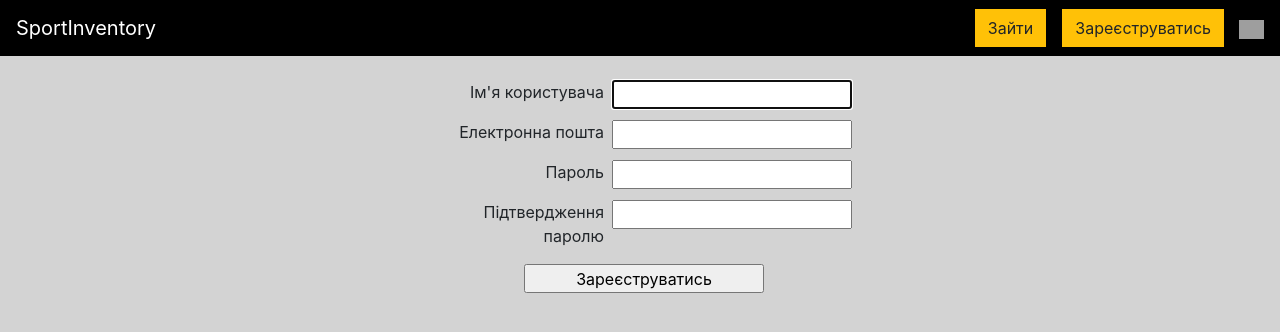
After one commit to l3va/sport-inventory, a Django app: page /register/ in a window 1280 px wide. The commit adds this page. Shown: the top 332 px of the page. Run offline with Django 3.2, Linux system fonts and the light colour scheme; some libraries are stand-ins or nearby versions; grey boxes are pictures that could not be loaded.

Commit message:
implement login and register functionality

```diff
--- a/static/css/main.css
+++ b/static/css/main.css
@@ -94,6 +94,29 @@ h1,h2,h3,h4,h5,h6{
 }
 
 
-.hidden{
-	display: none!important;
+.hidden {
+	display: none !important;
 }
+
+.register-form {
+	display: flex;
+	flex-flow: column;
+	justify-content: center;
+	align-items: center;
+}
+
+.register-form input{
+	width: 15rem;
+	height: 1.8rem;
+	margin-left: 0.5rem;
+}
+
+.register-form p{
+	width: 11rem;
+	text-align: right;
+}
+
+.register-form .register-row{
+	display: flex;
+	flex-flow: row;
+}
--- /dev/null
+++ b/store/forms.py
@@ -0,0 +1,10 @@
+from django.forms import ModelForm
+from django import forms
+from django.contrib.auth.forms import UserCreationForm
+from django.contrib.auth.models import User
+
+
+class CreateUserForm(UserCreationForm):
+    class Meta:
+        model = User
+        fields = ['username', 'email', 'password1', 'password2']
--- a/store/templates/store/main.html
+++ b/store/templates/store/main.html
@@ -36,6 +36,7 @@
 
 	<nav class="navbar navbar-expand-lg navbar-dark bg-dark " style="background-color: black !important;">
 	  <a class="navbar-brand" href="{% url 'store' %}">SportInventory</a>
+      <a class="navbar-brand" href="{% url 'store' %}">{{ user.username }}</a>
 	  <button class="navbar-toggler" type="button" data-toggle="collapse" data-target="#navbarSupportedContent" aria-controls="navbarSupportedContent" aria-expanded="false" aria-label="Toggle navigation">
 	    <span class="navbar-toggler-icon"></span>
 	  </button>
@@ -48,7 +49,12 @@
 
 	    </ul>
 	    <div class="form-inline my-2 my-lg-0">
-{#	     	<a href="#"class="btn btn-warning">Login</a>#}
+            {% if user.is_authenticated %}
+	     	    <a href="{% url 'logout' %}" class="btn btn-warning">Вийти</a>
+            {% else %}
+                <a href="{% url 'login' %}" class="btn btn-warning">Зайти</a>
+            {% endif %}
+            <a href="{% url 'register' %}" class="btn btn-warning" style="margin-left: 1rem">Зареєструватись</a>
 	     	<a href="{% url 'cart' %}">
 	    		<img  id="cart-icon" src="{% static 'images/cart.png' %}">
 	    	</a>
--- /dev/null
+++ b/store/templates/store/register.html
@@ -0,0 +1,24 @@
+{% extends 'store/main.html' %}
+{% load static %}
+{% block content %}
+    <form class="register-form" method="POST" action="">
+        {% csrf_token %}
+        <div class="register-row">
+            <p>Ім'я користувача</p>
+            {{ form.username }}
+        </div>
+        <div class="register-row">
+            <p>Електронна пошта</p>
+            {{ form.email }}
+         </div>
+        <div class="register-row">
+            <p>Пароль</p>
+            {{ form.password1 }}
+         </div>
+        <div class="register-row">
+            <p>Підтвердження паролю</p>
+            {{ form.password2 }}
+         </div>
+        <input type="submit" name="Create User" value="Зареєструватись">
+    </form>
+{% endblock content %}
--- a/store/urls.py
+++ b/store/urls.py
@@ -6,4 +6,7 @@ urlpatterns = [
     path('cart/', views.cart, name='cart'),
     path('checkout/', views.checkout, name='checkout'),
     path('update_item/', views.updateItem, name='update_item'),
+    path('register/', views.registerPage, name='register'),
+    path('login/', views.loginPage, name='login'),
+    path('logout/', views.logoutUser, name='logout'),
 ]
--- a/store/views.py
+++ b/store/views.py
@@ -2,10 +2,14 @@ import csv
 import json
 
 from django.http import HttpResponse
-from django.shortcuts import render
+from django.shortcuts import render, redirect
 from django.http import JsonResponse
+from django.contrib.auth import authenticate, login, logout
+from django.contrib import messages
 
+from .forms import CreateUserForm
 from .models import *
+
 
 # Create your views here.
 def store(request):
@@ -22,6 +26,7 @@ def store(request):
     context = {'products': products}
     return render(request, 'store/store.html', context)
 
+
 def cart(request):
     if request.user.is_authenticated:
         customer = request.user.customer
@@ -33,6 +38,7 @@ def cart(request):
 
     context = {'items': items, 'order': order}
     return render(request, 'store/cart.html', context)
+
 
 def checkout(request):
     if request.user.is_authenticated:
@@ -60,6 +66,7 @@ def export_products_csv(request):
 
     return response
 
+
 def updateItem(request):
     data = json.loads(request.body)
     productId = data['productId']
@@ -85,3 +92,38 @@ def updateItem(request):
         orderItem.delete()
 
     return JsonResponse('Item was added', safe=False)
+
+
+def registerPage(request):
+    form = CreateUserForm()
+    if request.method == 'POST':
+        form = CreateUserForm(request.POST)
+        if form.is_valid():
+            form.save()
+    context = {'form': form}
+    return render(request, 'store/register.html', context)
+
+
+def loginPage(request):
+    if request.user.is_authenticated:
+        return redirect('store')
+    else:
+        if request.method == 'POST':
+            username = request.POST.get('username')
+            password = request.POST.get('password')
+
+            user = authenticate(request, username=username, password=password)
+
+            if user is not None:
+                login(request, user)
+                return redirect('store')
+            else:
+                messages.info(request, 'Username OR password is incorrect')
+
+        context = {}
+        return render(request, 'store/login.html', context)
+
+
+def logoutUser(request):
+    logout(request)
+    return redirect('login')
```
Also changed, not shown: store/templates/store/login.html (added, +16 -0 lines), db.sqlite3.
